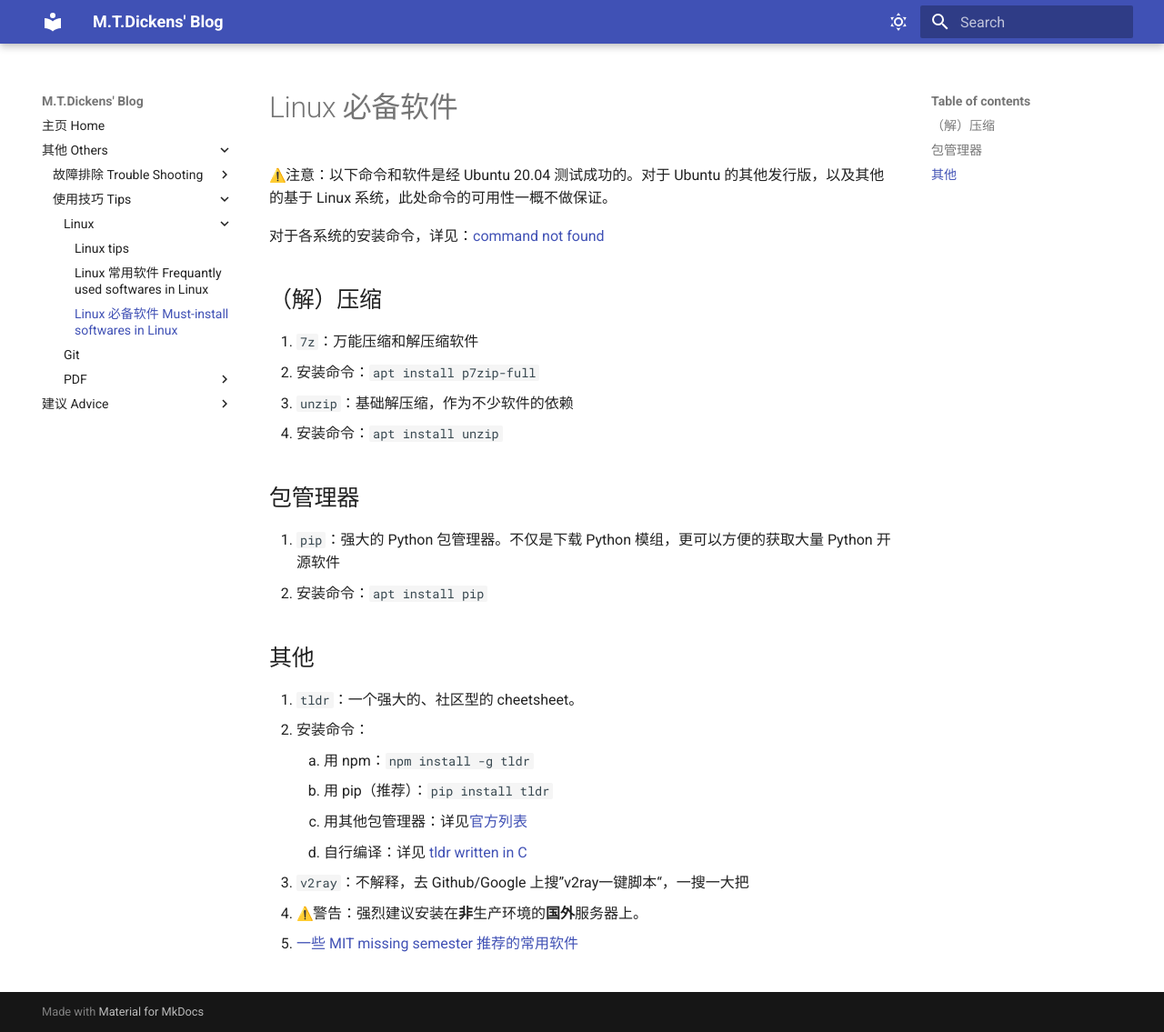
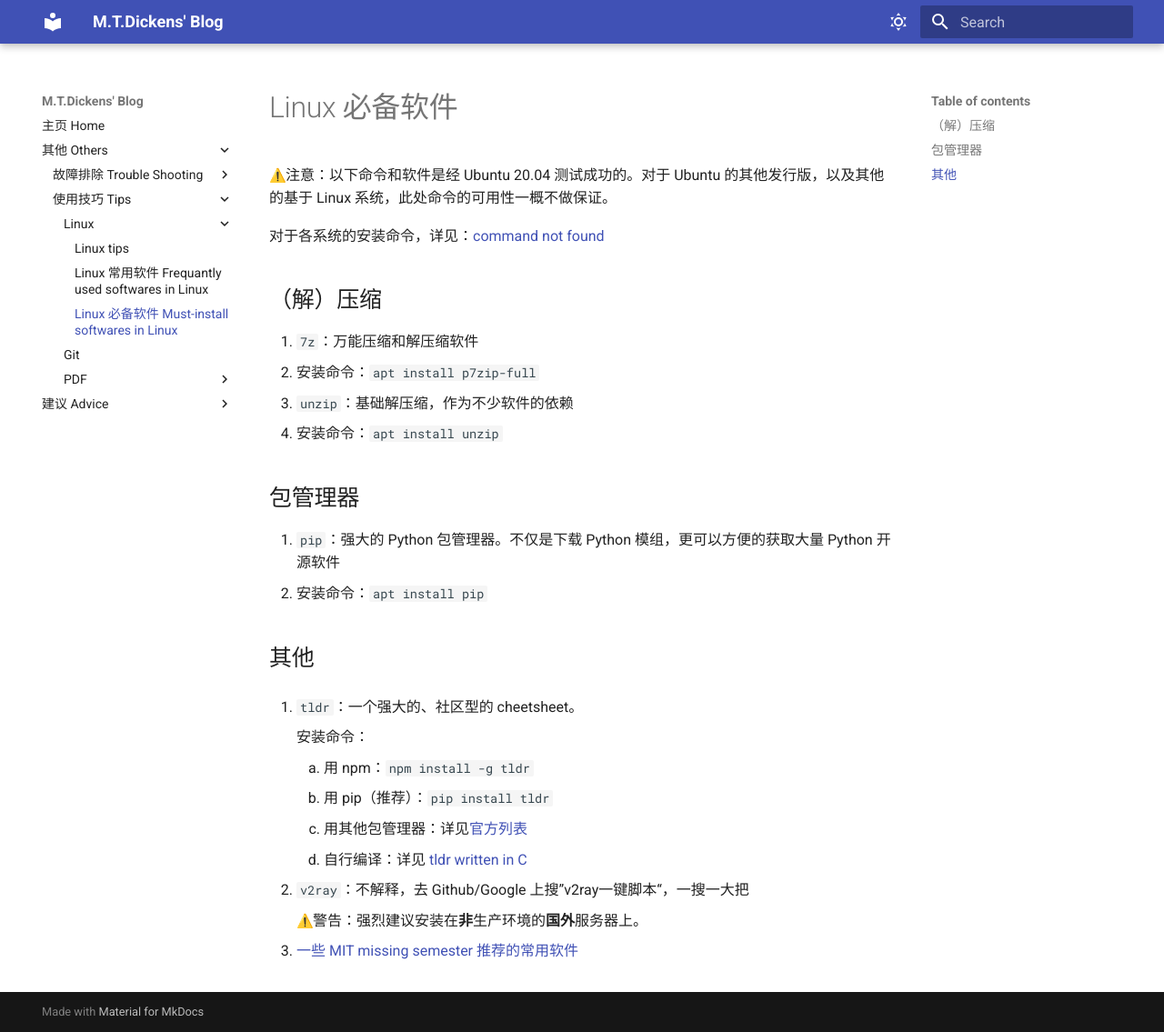
Before and after one commit to MTDickens/blog, an MkDocs documentation site: the page built from docs/Tips/must-install_softwares_in_Linux.md, in a window 1280 px wide and 1135 px high. Shown: the whole window at 91% size. Built offline with MkDocs 1.6.1 and Material for MkDocs 9.7.7, drawn with Linux system fonts in a browser that asks for light colours; emoji names are drawn with the system emoji font.

Commit message:
update two files in Tips

```diff
--- a/docs/Tips/must-install_softwares_in_Linux.md
+++ b/docs/Tips/must-install_softwares_in_Linux.md
@@ -19,12 +19,16 @@
 ## 其他
 
 1. `tldr`：一个强大的、社区型的 cheetsheet。
-   - 安装命令：
-     1. 用 npm：`npm install -g tldr`
-     2. 用 pip（推荐）：`pip install tldr`
-     3. 用其他包管理器：详见[官方列表](https://github.com/tldr-pages/tldr/wiki/tldr-pages-clients)
-     4. 自行编译：详见 [tldr written in C](https://github.com/tldr-pages/tldr-c-client)
+
+      安装命令：
+
+      1. 用 npm：`npm install -g tldr`
+      2. 用 pip（推荐）：`pip install tldr`
+      3. 用其他包管理器：详见[官方列表](https://github.com/tldr-pages/tldr/wiki/tldr-pages-clients)
+      4. 自行编译：详见 [tldr written in C](https://github.com/tldr-pages/tldr-c-client)
 
 2. `v2ray`：不解释，去 Github/Google 上搜”v2ray一键脚本“，一搜一大把
-   - :warning:警告：强烈建议安装在**非**生产环境的**国外**服务器上。
+
+      :warning:警告：强烈建议安装在**非**生产环境的**国外**服务器上。
+
 3. [一些 MIT missing semester 推荐的常用软件](frequently_used_softwares_in_Linux.md)
```
Also changed, not shown: docs/Tips/frequently_used_softwares_in_Linux.md (+0 -1 lines).
